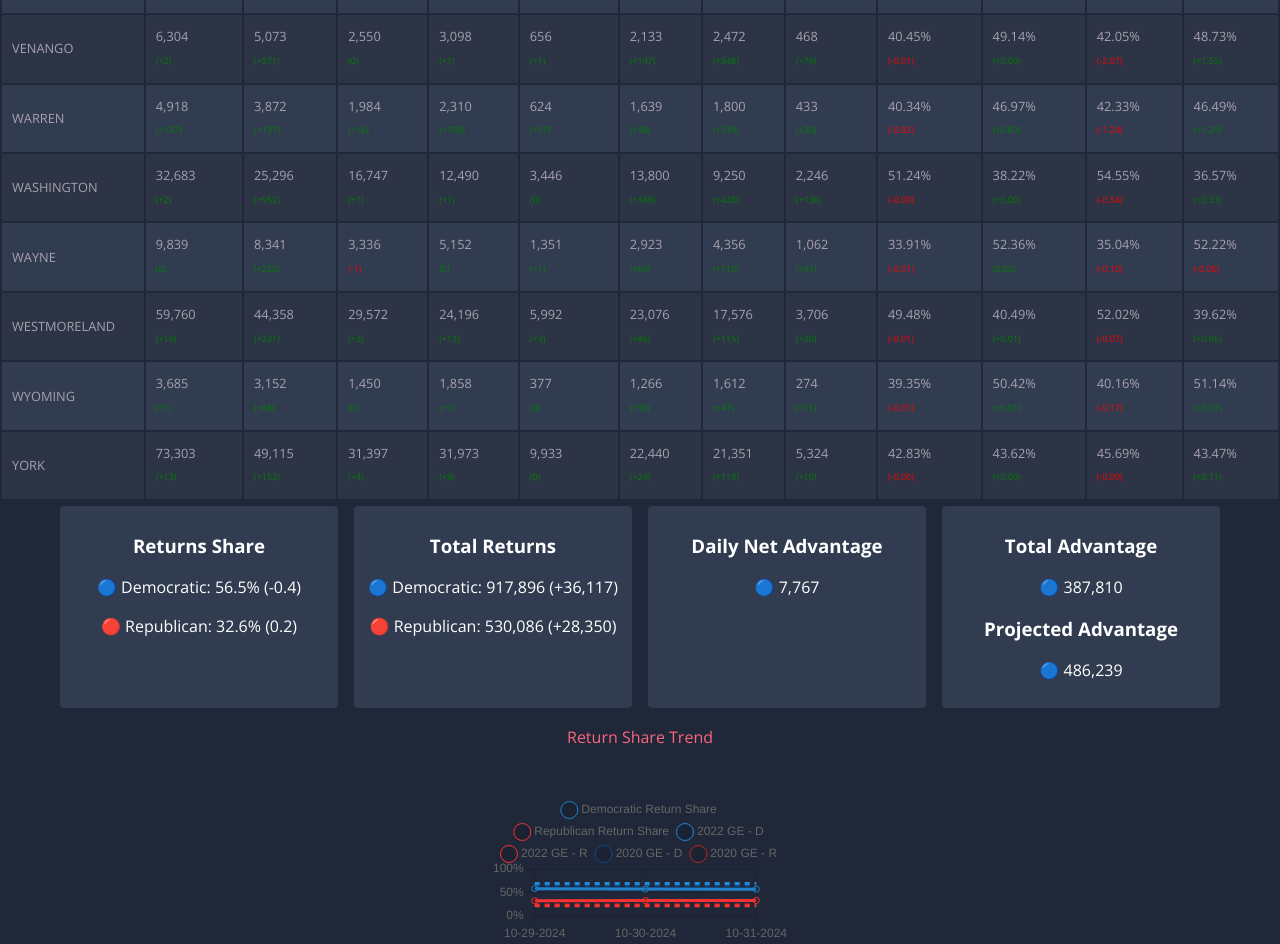
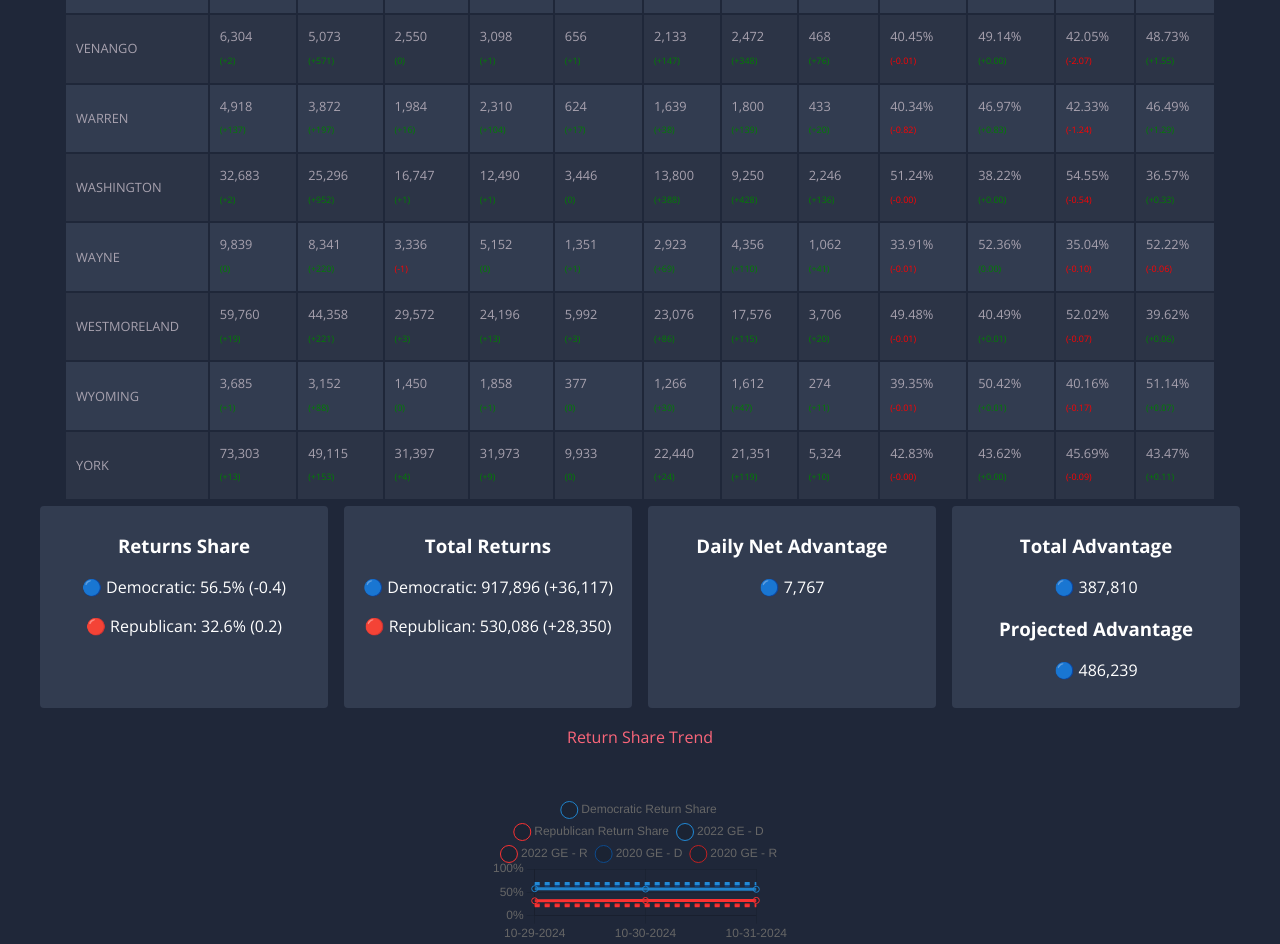
Before and after one commit to Isaacodes/PA-Daily-Report, a plain HTML site: page index.html in a window 1280 px wide. Shown: the part 4536-5480 px from the top of the page. Drawn offline with nearby package versions, Linux system fonts and the light colour scheme.

Commit message:
Update styles.css

```diff
--- a/styles.css
+++ b/styles.css
@@ -45,14 +45,14 @@ h2 {
 
 /* New wrapper to handle table scrolling */
 .table-wrapper {
-  width: 100%;
+  width: 90%;
   overflow-x: auto;
   -webkit-overflow-scrolling: touch; /* Smooth scrolling for touch devices */
   padding: 0 0;
   box-sizing: border-box;
   display: flex;
   flex-direction: column;
-  align-items: center;
+  align-items: stretch;
 }
 
 .table-wrapper::-webkit-scrollbar {
@@ -135,7 +135,6 @@ thead th {
   gap: 1rem;
   width: 100%;
   max-width: 1200px;
-  padding: 0 20px;
   box-sizing: border-box;
 }
 
```
